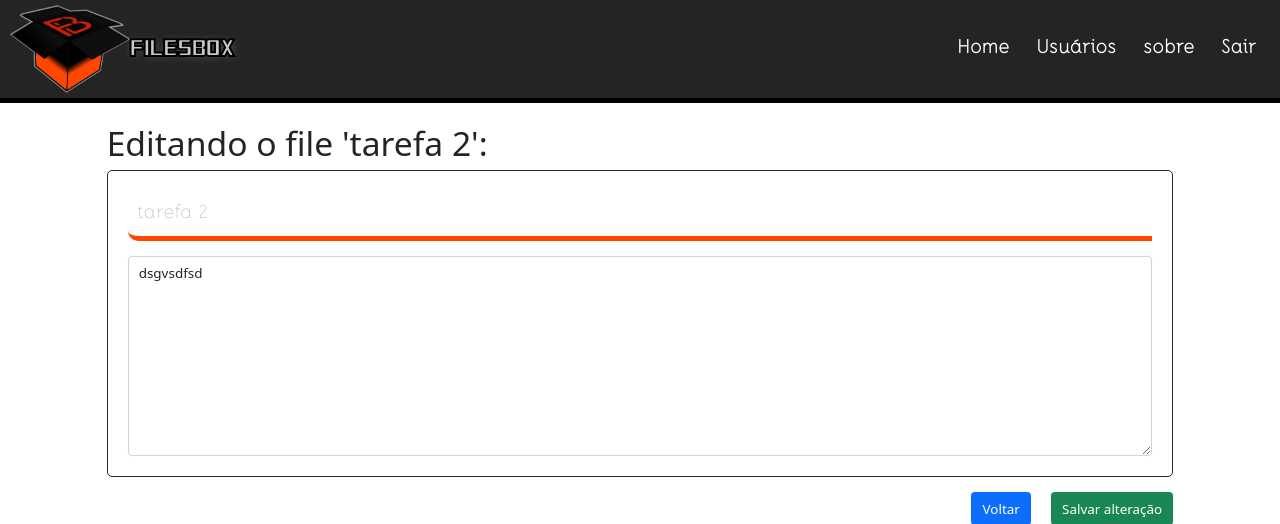
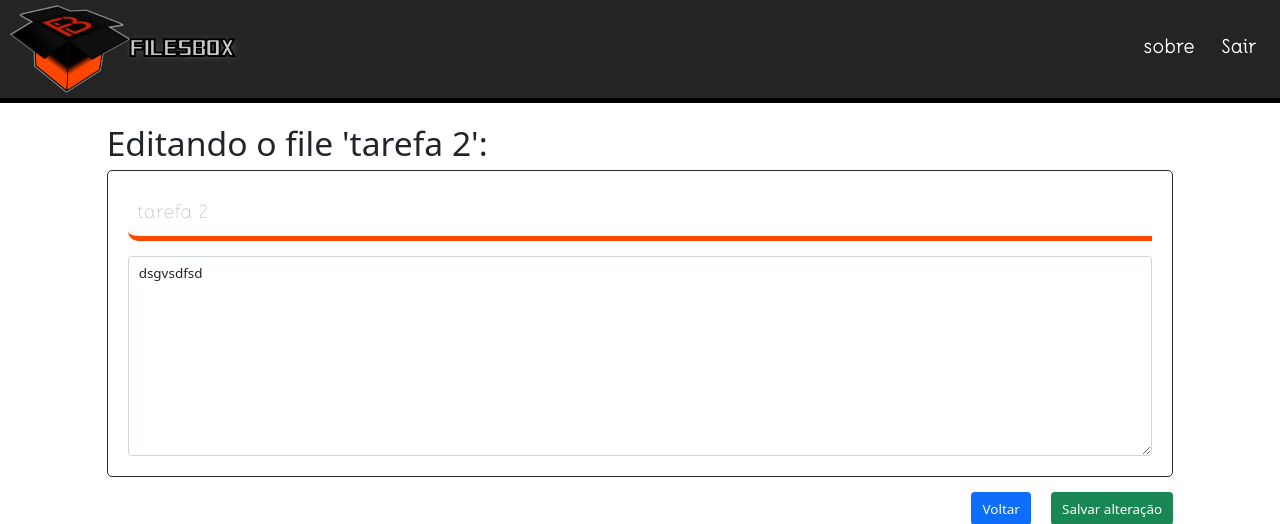
Before and after one commit to gabrielbigorna/PCC, a Django app: page /files/edit/50 in a window 1280 px wide. Shown: the top 524 px of the page. Run offline with Django 3.2, Linux system fonts and the light colour scheme; a user stored in the database is signed in; data comes from the database, SQL or seed files in the repository; some libraries are stand-ins or nearby versions.

Commit message:
Modificado

```diff
--- a/files/templates/base.html
+++ b/files/templates/base.html
@@ -31,13 +31,13 @@
                     <nav class="nav-menu">
                         <ul class="navbar-nav me-auto mb-2 mb-lg-0">
                             {% if user.is_authenticated %}
-                                <li class="nav-item">
+                                <!-- <li class="nav-item">
                                     <a class="nav-link active" aria-current="page" href="#">Home</a>
                                 </li>
 
                                 <li class="nav-item">
                                     <a class="nav-link active" aria-current="page" href="#">Usuários</a>
-                                </li>
+                                </li> -->
 
                             {% endif %}
 
@@ -67,9 +67,10 @@
 
         <script src="https://cdn.jsdelivr.net/npm/bootstrap@5.0.2/dist/js/bootstrap.bundle.min.js" integrity="sha384-MrcW6ZMFYlzcLA8Nl+NtUVF0sA7MsXsP1UyJoMp4YLEuNSfAP+JcXn/tWtIaxVXM" crossorigin="anonymous"></script>
         <script src="https://code.jquery.com/jquery-3.6.0.min.js" integrity="sha256-/xUj+3OJU5yExlq6GSYGSHk7tPXikynS7ogEvDej/m4=" crossorigin="anonymous"></script>
-        <script src="{%  static '_js/_menu.js' %}"></script>
+        <script src="{%  static '_js/_msgFile.js' %}"></script>
         <script src="{%  static '_js/_dltFile.js' %}"></script>
         <script src="{%  static '_js/_login.js' %}"></script>
+        <script src="{%  static '_js/_menu.js' %}"></script>
         <!-- <script src="{%  static '_js/_formFile.js' %}"></script> -->
 
     </div>
```
